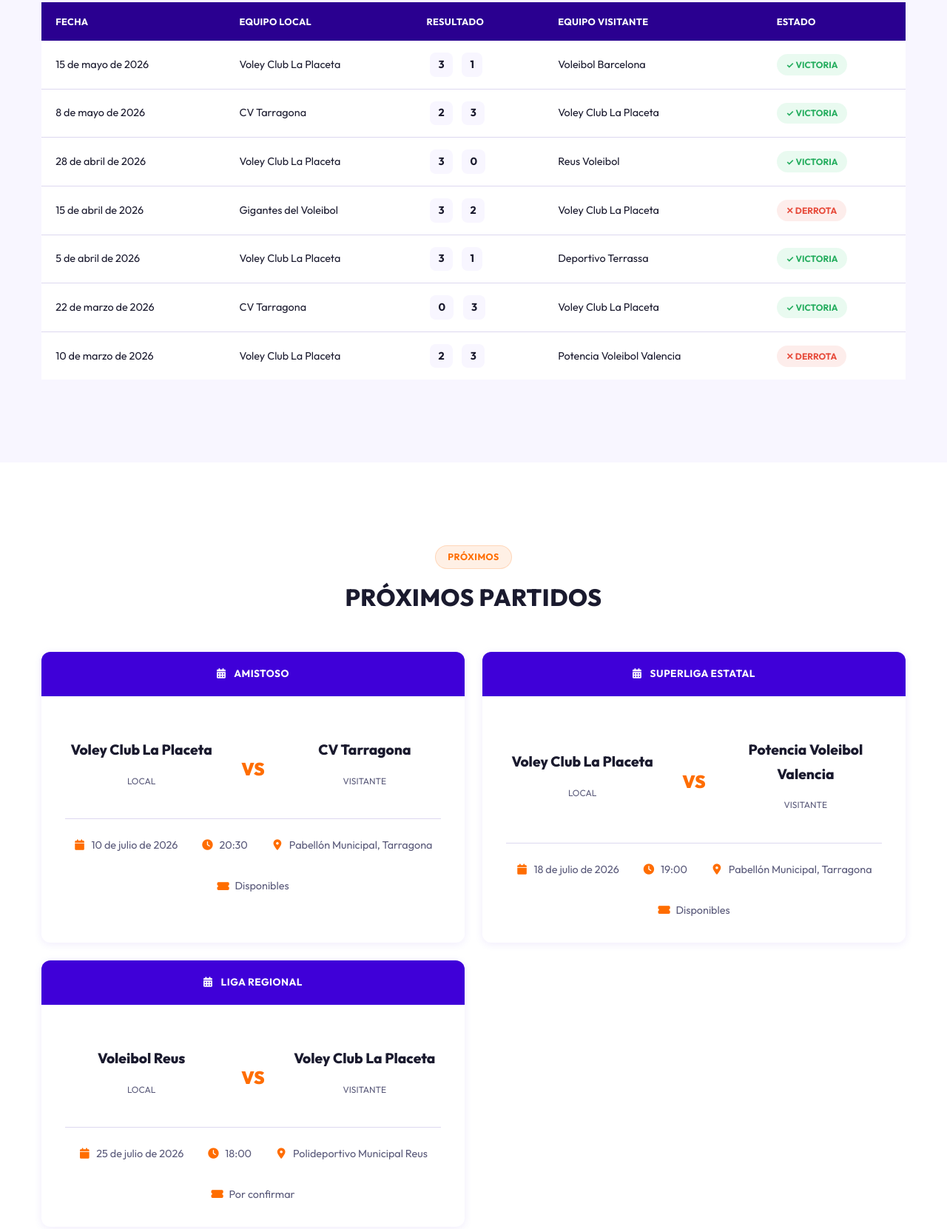
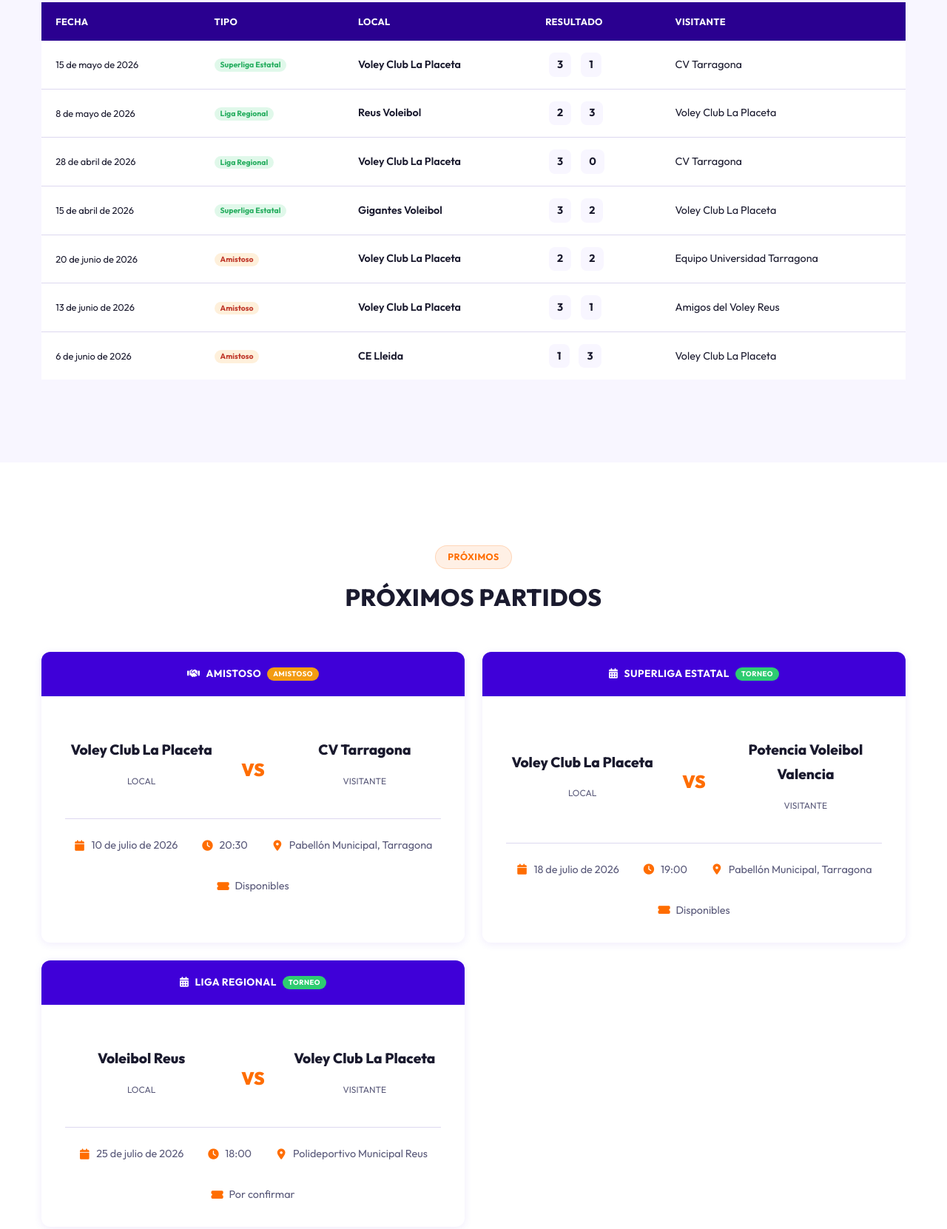
Before and after one commit to grupodelaplaceta/vclaplaceta, a plain HTML site: page torneos.html in a window 1280 px wide. Shown: the part 1529-3190 px from the top of the page at 74% size. Drawn offline with Linux system fonts and the light colour scheme.

Commit message:
Add casual/friendly match support (tipo field), update rendering and CRM

```diff
--- a/css/styles.css
+++ b/css/styles.css
@@ -1113,7 +1113,7 @@ footer {
   padding: 1.5rem 0;
   text-align: center;
   font-size: 0.8rem;
-  color: rgba(255,255,255,0.4);
+  color: rgba(255,255,255,0.65);
 }
 
 .footer-bottom .accent {
--- a/js/app.js
+++ b/js/app.js
@@ -151,27 +151,23 @@ function renderMatchesTable(matchesData = matches, containerId = 'matches-contai
     <thead>
       <tr>
         <th>Fecha</th>
-        <th>Equipo Local</th>
+        <th>Tipo</th>
+        <th>Local</th>
         <th>Resultado</th>
-        <th>Equipo Visitante</th>
-        <th>Estado</th>
+        <th>Visitante</th>
       </tr>
     </thead>
     <tbody>
       ${matchesData.map(match => `
         <tr>
-          <td>${formatDate(match.date)}</td>
-          <td>${match.homeTeam}</td>
+          <td style="font-size:0.8rem;">${formatDate(match.date)}</td>
+          <td><span style="font-size:0.65rem;font-weight:700;padding:0.15rem 0.5rem;border-radius:50px;background:${match.tipo === 'amistoso' ? 'rgba(243,156,18,0.15)' : 'rgba(46,204,113,0.15)'};color:${match.tipo === 'amistoso' ? '#c0392b' : '#27ae60'};">${match.tipo === 'amistoso' ? 'Amistoso' : match.tournament}</span></td>
+          <td style="font-weight:600;">${match.homeTeam}</td>
           <td>
             <span class="score-badge">${match.homeScore}</span>
             <span class="score-badge">${match.awayScore}</span>
           </td>
           <td>${match.awayTeam}</td>
-          <td>
-            <span class="status-badge ${match.winner === 'Voley Club La Placeta' ? 'status-victory' : 'status-defeat'}">
-              ${match.winner === 'Voley Club La Placeta' ? '✓ Victoria' : '✕ Derrota'}
-            </span>
-          </td>
         </tr>
       `).join('')}
     </tbody>
@@ -372,14 +368,20 @@ function createMatchCard(match) {
   const isHome = match.homeTeam === 'Voley Club La Placeta';
   const opponent = isHome ? match.awayTeam : match.homeTeam;
   const venue = match.venue || 'Pabellón La Placeta';
+  const tipo = match.tipo || 'torneo';
+  const badgeColor = tipo === 'amistoso' ? '#f39c12' : '#2ecc71';
+  const badgeLabel = tipo === 'amistoso' ? 'Amistoso' : match.tournament || 'Torneo';
 
   const card = document.createElement('div');
   card.className = 'next-match-card';
 
   card.innerHTML = `
     <div class="next-match-header">
-      <i class="fas fa-calendar-alt" style="margin-right: 0.5rem;"></i>
-      ${match.tournament}
+      <span style="display:inline-flex;align-items:center;gap:0.5rem;">
+        <i class="fas fa-${tipo === 'amistoso' ? 'handshake' : 'calendar-alt'}"></i>
+        ${badgeLabel}
+        <span style="font-size:0.6rem;background:${badgeColor};color:#fff;padding:0.1rem 0.5rem;border-radius:50px;font-weight:700;text-transform:uppercase;">${tipo}</span>
+      </span>
     </div>
     <div class="next-match-body">
       <div class="match-teams">
@@ -397,7 +399,7 @@ function createMatchCard(match) {
         <span class="match-detail"><i class="fas fa-calendar"></i> ${formatDate(match.date)}</span>
         <span class="match-detail"><i class="fas fa-clock"></i> ${match.time}</span>
         <span class="match-detail"><i class="fas fa-map-marker-alt"></i> ${venue}</span>
-        <span class="match-detail"><i class="fas fa-ticket-alt"></i> ${match.tickets}</span>
+        <span class="match-detail"><i class="fas fa-ticket-alt"></i> ${match.tickets || 'Entrada libre'}</span>
       </div>
     </div>
   `;
--- a/js/data.js
+++ b/js/data.js
@@ -230,97 +230,15 @@ const tournaments = [
 // ========================================
 
 const matches = [
-  {
-    id: 1,
-    date: '2026-05-15',
-    time: '20:30',
-    tournament: 'Superliga Estatal',
-    homeTeam: 'Voley Club La Placeta',
-    awayTeam: 'Voleibol Barcelona',
-    homeScore: 3,
-    awayScore: 1,
-    status: 'Finalizado',
-    winner: 'Voley Club La Placeta',
-    sets: [25, 23, 28, 25]
-  },
-  {
-    id: 2,
-    date: '2026-05-08',
-    time: '19:00',
-    tournament: 'Liga Regional',
-    homeTeam: 'CV Tarragona',
-    awayTeam: 'Voley Club La Placeta',
-    homeScore: 2,
-    awayScore: 3,
-    status: 'Finalizado',
-    winner: 'Voley Club La Placeta',
-    sets: [22, 25, 20, 26, 15]
-  },
-  {
-    id: 3,
-    date: '2026-04-28',
-    time: '18:00',
-    tournament: 'Liga Regional',
-    homeTeam: 'Voley Club La Placeta',
-    awayTeam: 'Reus Voleibol',
-    homeScore: 3,
-    awayScore: 0,
-    status: 'Finalizado',
-    winner: 'Voley Club La Placeta',
-    sets: [25, 24, 26]
-  },
-  {
-    id: 4,
-    date: '2026-04-15',
-    time: '20:30',
-    tournament: 'Superliga Estatal',
-    homeTeam: 'Gigantes del Voleibol',
-    awayTeam: 'Voley Club La Placeta',
-    homeScore: 3,
-    awayScore: 2,
-    status: 'Finalizado',
-    winner: 'Gigantes del Voleibol',
-    sets: [25, 22, 24, 23, 15]
-  },
-  {
-    id: 5,
-    date: '2026-04-05',
-    time: '19:00',
-    tournament: 'Superliga Estatal',
-    homeTeam: 'Voley Club La Placeta',
-    awayTeam: 'Deportivo Terrassa',
-    homeScore: 3,
-    awayScore: 1,
-    status: 'Finalizado',
-    winner: 'Voley Club La Placeta',
-    sets: [25, 27, 23, 25]
-  },
-  {
-    id: 6,
-    date: '2026-03-22',
-    time: '18:00',
-    tournament: 'Liga Regional',
-    homeTeam: 'CV Tarragona',
-    awayTeam: 'Voley Club La Placeta',
-    homeScore: 0,
-    awayScore: 3,
-    status: 'Finalizado',
-    winner: 'Voley Club La Placeta',
-    sets: [20, 25, 22, 26]
-  },
-  {
-    id: 7,
-    date: '2026-03-10',
-    time: '20:30',
-    tournament: 'Superliga Estatal',
-    homeTeam: 'Voley Club La Placeta',
-    awayTeam: 'Potencia Voleibol Valencia',
-    homeScore: 2,
-    awayScore: 3,
-    status: 'Finalizado',
-    winner: 'Potencia Voleibol Valencia',
-    sets: [23, 25, 26, 20, 12]
-  }
+  // Partidos de torneo oficial
+  { id: 1, date: '2026-05-15', time: '20:30', tipo: 'torneo', tournament: 'Superliga Estatal', homeTeam: 'Voley Club La Placeta', awayTeam: 'CV Tarragona', homeScore: 3, awayScore: 1, status: 'Finalizado', winner: 'Voley Club La Placeta', sets: [25, 23, 28, 25] },
+  { id: 2, date: '2026-05-08', time: '19:00', tipo: 'torneo', tournament: 'Liga Regional', homeTeam: 'Reus Voleibol', awayTeam: 'Voley Club La Placeta', homeScore: 2, awayScore: 3, status: 'Finalizado', winner: 'Voley Club La Placeta', sets: [22, 25, 20, 26, 15] },
+  { id: 3, date: '2026-04-28', time: '18:00', tipo: 'torneo', tournament: 'Liga Regional', homeTeam: 'Voley Club La Placeta', awayTeam: 'CV Tarragona', homeScore: 3, awayScore: 0, status: 'Finalizado', winner: 'Voley Club La Placeta', sets: [25, 24, 26] },
+  { id: 4, date: '2026-04-15', time: '20:30', tipo: 'torneo', tournament: 'Superliga Estatal', homeTeam: 'Gigantes Voleibol', awayTeam: 'Voley Club La Placeta', homeScore: 3, awayScore: 2, status: 'Finalizado', winner: 'Gigantes Voleibol', sets: [25, 22, 24, 23, 15] },
+  // Partidos amistosos / casuales
+  { id: 8, date: '2026-06-20', time: '11:00', tipo: 'amistoso', tournament: '', homeTeam: 'Voley Club La Placeta', awayTeam: 'Equipo Universidad Tarragona', homeScore: 2, awayScore: 2, status: 'Finalizado', winner: 'Empate', sets: [25, 22, 23, 25, 0] },
+  { id: 9, date: '2026-06-13', time: '10:30', tipo: 'amistoso', tournament: '', homeTeam: 'Voley Club La Placeta', awayTeam: 'Amigos del Voley Reus', homeScore: 3, awayScore: 1, status: 'Finalizado', winner: 'Voley Club La Placeta', sets: [25, 20, 25, 23] },
+  { id: 10, date: '2026-06-06', time: '17:00', tipo: 'amistoso', tournament: '', homeTeam: 'CE Lleida', awayTeam: 'Voley Club La Placeta', homeScore: 1, awayScore: 3, status: 'Finalizado', winner: 'Voley Club La Placeta', sets: [18, 25, 22, 25] }
 ];
 
 // ========================================
@@ -342,42 +260,12 @@ let news = [...NEWS_FALLBACK];
 // ========================================
 
 const upcomingMatches = [
-  {
-    id: 100,
-    date: '2026-07-10',
-    time: '20:30',
-    tournament: 'Amistoso',
-    homeTeam: 'Voley Club La Placeta',
-    awayTeam: 'CV Tarragona',
-    venue: 'Pabellón Municipal, Tarragona',
-    tickets: 'Disponibles',
-    capacity: 300,
-    ticketPrice: 0
-  },
-  {
-    id: 101,
-    date: '2026-07-18',
-    time: '19:00',
-    tournament: 'Superliga Estatal',
-    homeTeam: 'Voley Club La Placeta',
-    awayTeam: 'Potencia Voleibol Valencia',
-    venue: 'Pabellón Municipal, Tarragona',
-    tickets: 'Disponibles',
-    capacity: 300,
-    ticketPrice: 10
-  },
-  {
-    id: 102,
-    date: '2026-07-25',
-    time: '18:00',
-    tournament: 'Liga Regional',
-    homeTeam: 'Voleibol Reus',
-    awayTeam: 'Voley Club La Placeta',
-    venue: 'Polideportivo Municipal Reus',
-    tickets: 'Por confirmar',
-    capacity: 400,
-    ticketPrice: 5
-  }
+  // Partido de torneo
+  { id: 101, date: '2026-07-18', time: '19:00', tipo: 'torneo', tournament: 'Superliga Estatal', homeTeam: 'Voley Club La Placeta', awayTeam: 'Potencia Voleibol Valencia', venue: 'Pabellón Municipal, Tarragona', tickets: 'Disponibles', capacity: 300, ticketPrice: 10 },
+  { id: 102, date: '2026-07-25', time: '18:00', tipo: 'torneo', tournament: 'Liga Regional', homeTeam: 'Voleibol Reus', awayTeam: 'Voley Club La Placeta', venue: 'Polideportivo Municipal Reus', tickets: 'Por confirmar', capacity: 400, ticketPrice: 5 },
+  // Amistosos / casuales
+  { id: 103, date: '2026-07-10', time: '20:30', tipo: 'amistoso', tournament: '', homeTeam: 'Voley Club La Placeta', awayTeam: 'CV Tarragona', venue: 'Pabellón Municipal, Tarragona', tickets: 'Disponibles', capacity: 300, ticketPrice: 0 },
+  { id: 104, date: '2026-08-02', time: '11:00', tipo: 'amistoso', tournament: '', homeTeam: 'Voley Club La Placeta', awayTeam: 'PICK-UP Amigos del Voley', venue: 'Pista exterior, Tarragona', tickets: 'Libre', capacity: 0, ticketPrice: 0 }
 ];
 
 // ========================================
```
Also changed, not shown: admin/torneos.html (+18 -8 lines).
